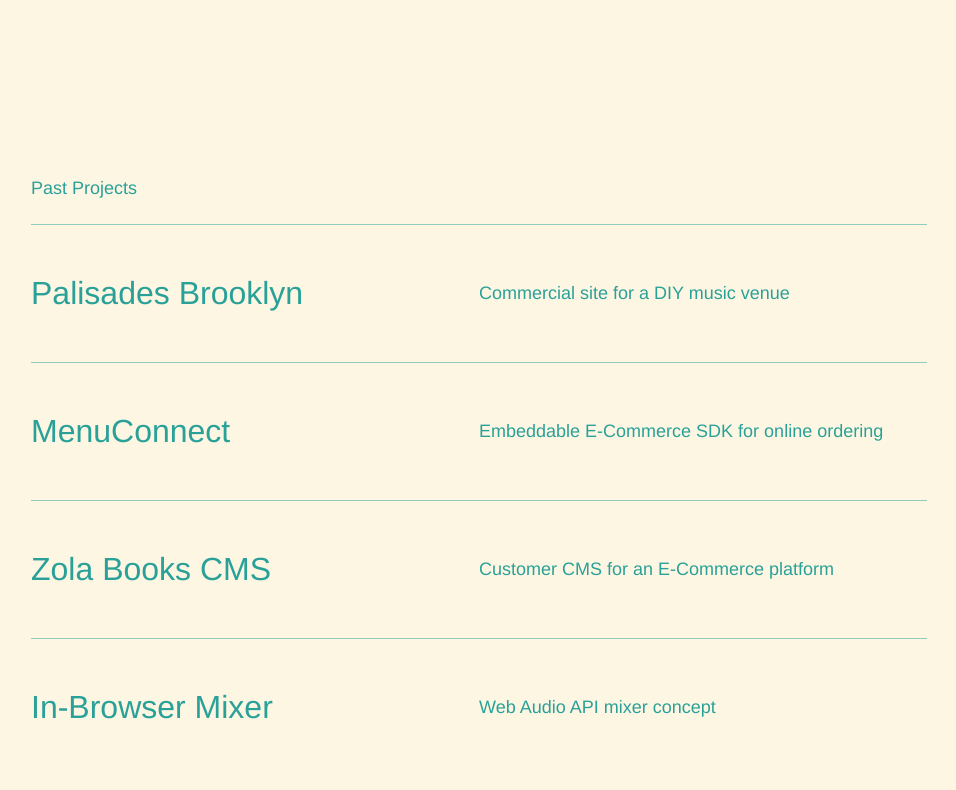
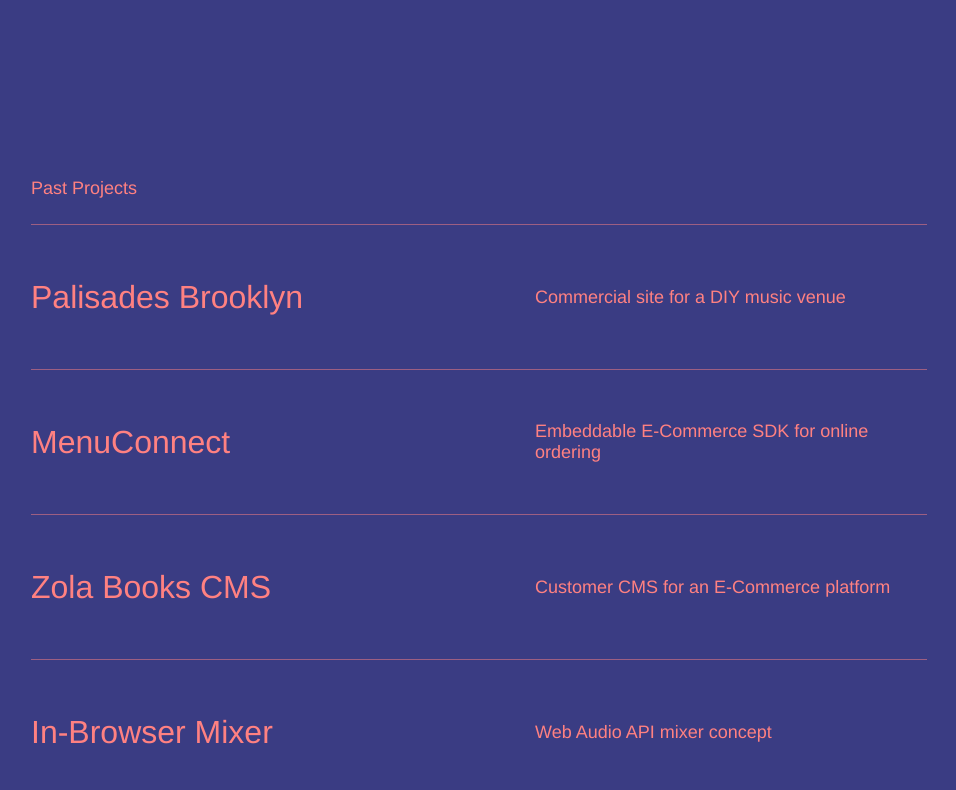
Before and after one commit to liamMellor/portfolio, a website: page index.html in a window 1280 px wide. Shown: the part 479-1269 px from the top of the page, without its empty margins (161-1117 px from the left). Drawn offline with nearby package versions, Linux system fonts and the light colour scheme; files that its build step writes are made by us from their sources.

Commit message:
small project description styles.

```diff
--- a/scss/_projects.scss
+++ b/scss/_projects.scss
@@ -10,6 +10,7 @@
 	&__row {
 		position: relative;
 		display: flex;
+		height: 44px;
 		align-items: center;
 		justify-content: space-between;
 		padding: 50px 0px;
@@ -17,9 +18,9 @@
 		-webkit-transition-duration: 2s;
 		transition-property: padding-bottom;
 		transition-duration: 2s;
-		// border-top: 1px solid rgba(255,129,129,0.5);
+		border-top: 1px solid rgba(255,129,129,0.5);
 		// border-top: 1px solid $primary;
-		border-top: 1px solid rgba(42, 161, 152, 0.5);
+		// border-top: 1px solid rgba(42, 161, 152, 0.5);
 		cursor: pointer;
 	}
 	&__row--open {
@@ -28,10 +29,11 @@
 	&__name {
 		font-weight: 500;
 		font-size: 32px;
-		flex: 1 1 50%;
+		flex: 1 1 60%;
 	}
 	&__description {
-		flex: 1 1 50%;
+		flex: 1 1 40%;
+		padding-left: 25px;
 	}
 	&__screen {
 		position: absolute;
@@ -42,5 +44,11 @@
 
 	@media (min-width: $tablet) {
 		margin-top: 200px;
+		&__name {
+			flex: 1 1 55%;
+		}
+		&__description {
+			flex: 1 1 45%;
+		}
 	}
 }
--- a/scss/_variables.scss
+++ b/scss/_variables.scss
@@ -1,10 +1,10 @@
 /* Colors */
-// $background: #3A3C83; // blue
-// $primary: #FF8181; // light pink
+$background: #3A3C83; // blue
+$primary: #FF8181; // light pink
 // $background: #6b53cb; // purple
 // $primary: #e6eeff;  // white
-$background: #fdf6e3; // eggshell
-$primary: #2aa198; // teal
+// $background: #fdf6e3; // eggshell
+// $primary: #2aa198; // teal
 // $background: #FFFFFF; // white
 // $primary: #000000; // black
 
```
